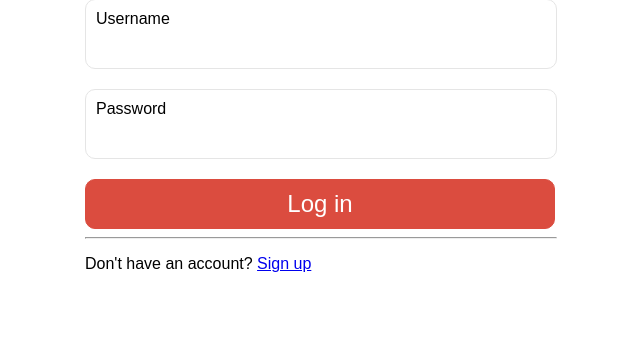
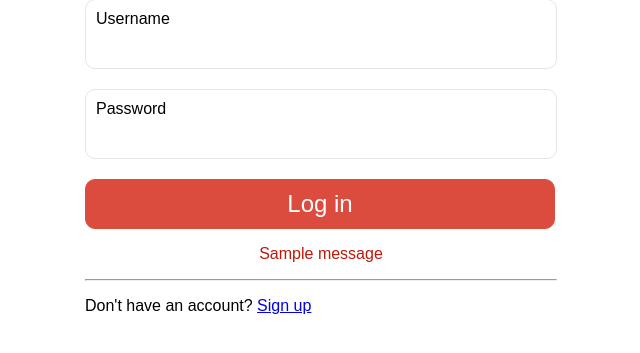
Before and after one commit to Zantron2000/ToDoList, a Django app: page /login in a window 1280 px wide. Shown: the part 161-514 px from the top of the page, without its empty margins (319-959 px from the left). Run offline with Django 4.2, Linux system fonts and the light colour scheme; tables that the repository leaves empty hold one stand-in row (values such as "Sample post"); one stand-in notice (Sample message) is shown.

Commit message:
Added error messaging to Login and Register

```diff
--- a/ToDoList/core/static/core/css/login.css
+++ b/ToDoList/core/static/core/css/login.css
@@ -66,3 +66,9 @@ body {
     width: 53vw;
     margin-left: 0;
 }
+
+.messages {
+    margin-top: 10px;
+    color: #be1809;
+    text-align: center;
+}
--- a/ToDoList/core/static/core/css/verify.css
+++ b/ToDoList/core/static/core/css/verify.css
@@ -90,3 +90,9 @@ body {
 .repeat:hover {
     color: #db4c3f
 }
+
+.messages {
+    margin-top: 10px;
+    color: #be1809;
+    text-align: center;
+}
--- a/ToDoList/core/templates/core/login.html
+++ b/ToDoList/core/templates/core/login.html
@@ -47,8 +47,16 @@
 
                         <input class="submit" type="submit" value="Log in">
                 </form>
-                <hr id="formbreak">
-                <p>Don't have an account? <a href="{% url 'register' %}">Sign up</a></p>
+
+                <div class="messages" {% if not messages %}hidden{% endif %}>
+                    {% if messages %}
+                        {% for message in messages %}
+                            <p class="message">{{message}}</p>
+                        {% endfor %}
+                    {% endif %}
+                </div>
+                    <hr id="formbreak">
+                    <p>Don't have an account? <a href="{% url 'register' %}">Sign up</a></p>
             </div>
         </div>
     </body>
--- a/ToDoList/core/views.py
+++ b/ToDoList/core/views.py
@@ -1,10 +1,9 @@
-from multiprocessing import context
-from urllib import request
 from django.shortcuts import redirect, render
-from django.http import HttpRequest, HttpResponse
+from django.http import HttpRequest
 from django.contrib.auth import authenticate, login, logout
 from django.contrib.auth.decorators import login_required
 from django.contrib.auth.models import Group
+from django.contrib import messages
 
 from core.forms import NewUserForm, LoginForm, TaskForm
 from . import models
@@ -54,6 +53,8 @@ def login_user(request):
                 login(request, user)
 
                 return redirect("tasks")
+            else:
+                messages.error(request, "User not found")
         else:
             print(form.errors.as_data())
             utils.process_form_errors(form.errors.as_data(), context, {})
@@ -115,6 +116,8 @@ def verify_user(request: HttpRequest):
             valid.delete()
 
             return redirect("tasks")
+        else:
+            messages.error(request, "The codes don't match")
 
     if(valid.sent == False):
         sent = utils.send_email(request, valid)
```
Also changed, not shown: ToDoList/core/templates/core/verify.html (+11 -1 lines), README.md.
